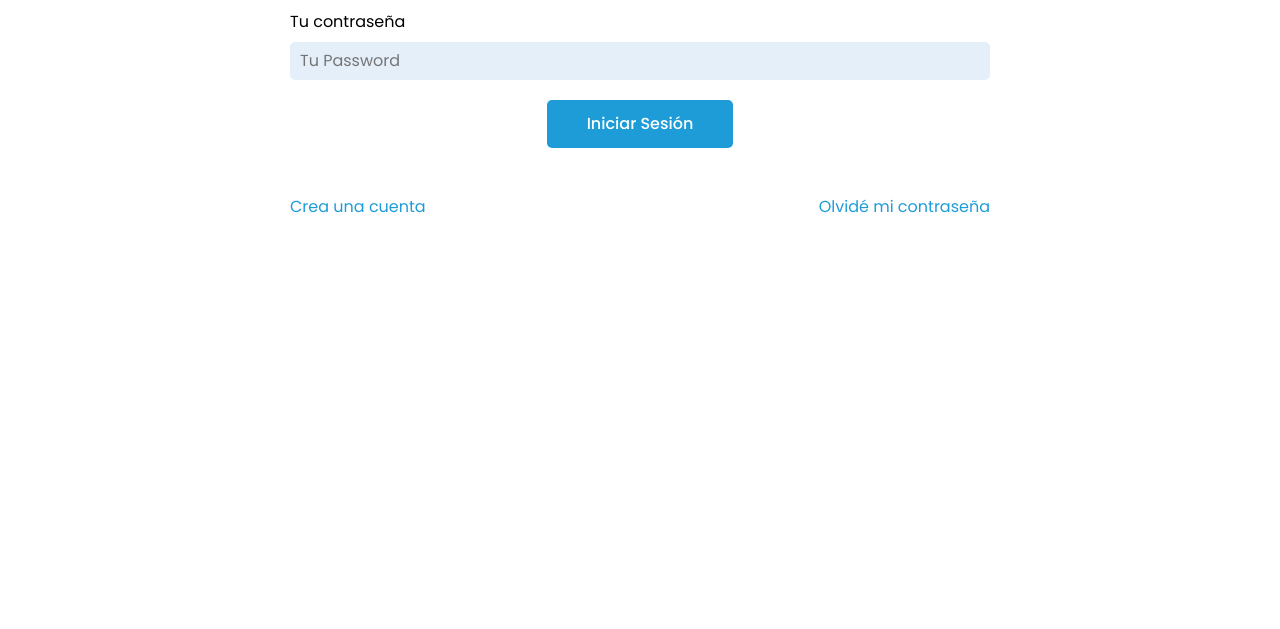
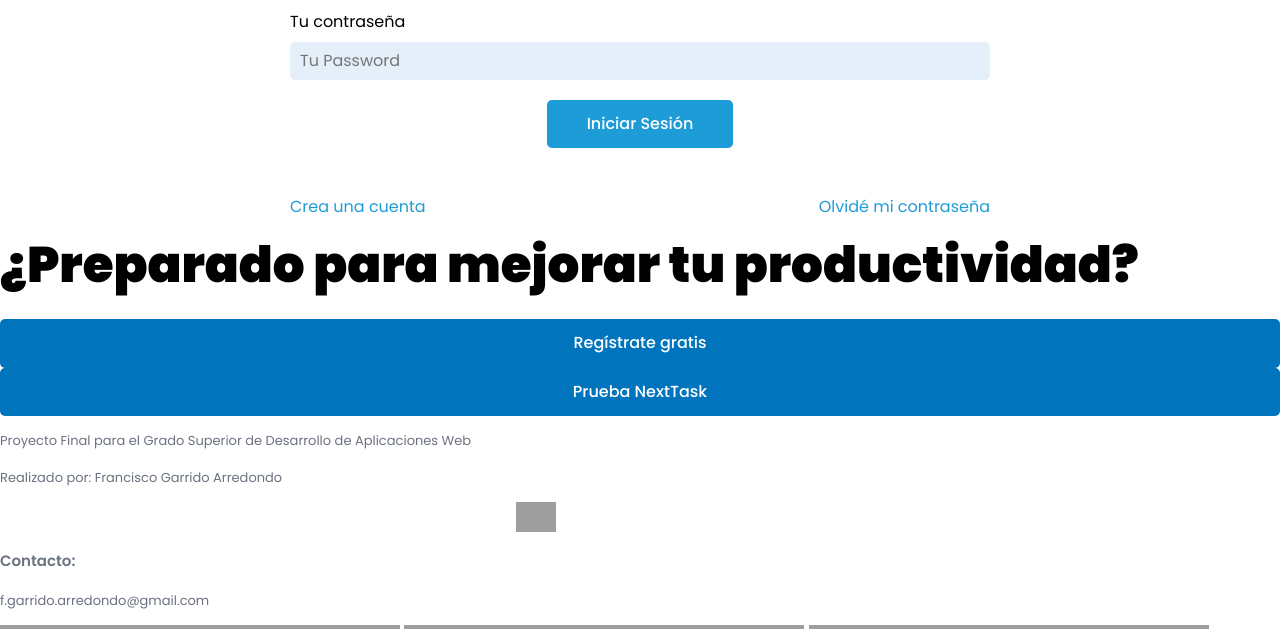
Before and after one commit to GarridoPaco/NextTask, a PHP site: page / in a window 1280 px wide. Shown: the part 368-997 px from the top of the page. Before the commit the page ends 581 px from the top, so only its background shows below. Run offline with PHP 8.4, Linux system fonts and the light colour scheme; style sheets or scripts are compiled from the project's sources; some libraries are stand-ins or nearby versions; grey boxes are pictures that could not be loaded.

Commit message:
Footer added

```diff
--- a/views/auth/login.php
+++ b/views/auth/login.php
@@ -21,3 +21,4 @@
         </div>
     </div> <!-- .contenedor-sm -->
 </div>
+<?php include_once __DIR__ .'/../templates/footer.php'; ?>
--- /dev/null
+++ b/views/templates/footer.php
@@ -0,0 +1,44 @@
+<footer class="footer">
+
+    <div class="footer-container">
+        <div class="footer_cta">
+            <h2>¿Preparado para mejorar tu productividad?</h2>
+            <div class="button-group">
+                <a href="/create" class="boton">Regístrate gratis</a>
+                <a href="" class="boton">Prueba NextTask</a>
+            </div>
+        </div>
+        <div class="spacer"></div>
+        <div class="footer-content">
+            <div class="footer_brand-container">
+                <div class="footer_author">
+                    <p>Proyecto Final para el Grado Superior de Desarrollo de Aplicaciones Web</p>
+                    <p>Realizado por: Francisco Garrido Arredondo</p>
+                </div>
+                <div class="footer_brand">
+                    <div class="logo">
+                        <img src="build/img/check_logo_clear.svg" alt="Logo NextTask">
+                        <h1 class="nexttask">Next<span>Task</span><span class="brand-year"> © <?php echo (date("Y")); ?></span></h1>
+                    </div>
+                </div>
+            </div>
+
+            <div class="footer_nav-container">
+                <h4>Contacto:</h4>
+                <p class="author_mail">f.garrido.arredondo@gmail.com</p>
+                <nav class="social-links">
+                    <a href="https://www.linkedin.com/in/francisco-garrido-arredondo-49490b206">
+                        <img src="build/img/linkedin_icon.svg" alt="">
+                    </a>
+                    <a href="https://github.com/GarridoPaco/NextTask">
+                        <img src="build/img/github_icon.svg" alt="">
+                    </a>
+                    <a href="https://wa.me/+34633605997">
+                        <img src="build/img/whatsapp_icon.svg" alt="">
+                    </a>
+                </nav>
+            </div>
+        </div>
+
+    </div>
+</footer>
```
Also changed, not shown: src/scss/componentes/_footer.scss (added, +112 -0 lines), 3 other files.
